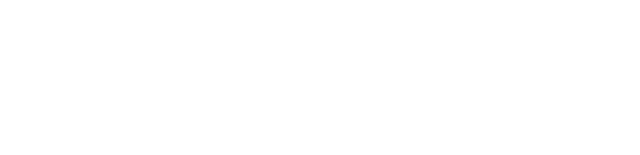
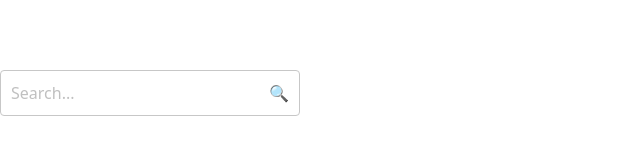
Before and after one commit to hemlaldulal/crm-components, a React (Vite) app: page / in a window 1280 px wide. Shown: the part 223-378 px from the top of the page, without its empty margins (0-640 px from the left). Built offline with nearby package versions, Linux system fonts and the light colour scheme.

Commit message:
feat: Made searchbar component

```diff
--- a/src/App.tsx
+++ b/src/App.tsx
@@ -1,8 +1,10 @@
 import DropDown from "./components/testComponents/Dropdown";
+import SearchBarTest from "./components/testComponents/SearchBar";
 const App = () => {
   return (
     <div>
       <DropDown />
+      <SearchBarTest />
     </div>
   );
 };
--- /dev/null
+++ b/src/components/SearchBar/SearchBar.tsx
@@ -0,0 +1,45 @@
+import React from "react";
+import "./Searchbar.css";
+
+export interface SearchBarProps {
+  placeholder?: string;
+  onSearch: (query: string) => void;
+}
+
+export const SearchBar: React.FC<SearchBarProps> = ({
+  placeholder = "Search",
+  onSearch,
+}) => {
+  const [query, setQuery] = React.useState<string>("");
+
+  const handleInputChange = (event: React.ChangeEvent<HTMLInputElement>) => {
+    setQuery(event.target.value);
+  };
+
+  const handleSearch = () => {
+    onSearch(query);
+  };
+
+  const handleKeyPress = (event: React.KeyboardEvent<HTMLInputElement>) => {
+    if (event.key === "Enter") {
+      handleSearch();
+    }
+  };
+
+  return (
+    <div className="search-bar">
+      <input
+        type="text"
+        placeholder={placeholder}
+        value={query}
+        onChange={handleInputChange}
+        onKeyPress={handleKeyPress}
+      />
+      <button onClick={handleSearch} className="search-icon">
+        <span role="img" aria-label="search">
+          🔍
+        </span>
+      </button>
+    </div>
+  );
+};
--- /dev/null
+++ b/src/components/SearchBar/Searchbar.css
@@ -0,0 +1,32 @@
+.search-bar {
+  display: flex;
+  align-items: center;
+  border: 1px solid #C7C7C7;
+  border-radius: 4px;
+  padding: 5px;
+  width: 300px;
+}
+
+.search-bar input {
+  flex: 1;
+  border: none;
+  outline: none;
+  font-size: 16px;
+  padding: 5px;
+}
+
+.search-bar input::placeholder {
+  color: #c0c0c0;
+}
+
+.search-bar button {
+  background: none;
+  border: none;
+  cursor: pointer;
+  padding: 5px;
+}
+
+.search-bar button .search-icon {
+  font-size: 20px;
+  color: #c0c0c0;
+}
--- /dev/null
+++ b/src/components/testComponents/SearchBar.tsx
@@ -0,0 +1,16 @@
+import React from "react";
+import { SearchBar } from "../SearchBar/SearchBar";
+
+const SearchBarTest: React.FC = () => {
+  const handleSearch = (query: string) => {
+    console.log("Search query:", query);
+  };
+
+  return (
+    <div className="search-bar-test">
+      <SearchBar placeholder="Search..." onSearch={handleSearch} />
+    </div>
+  );
+};
+
+export default SearchBarTest;
```
Also changed, not shown: 1 other file (tests, documents, lock files or other folders).
